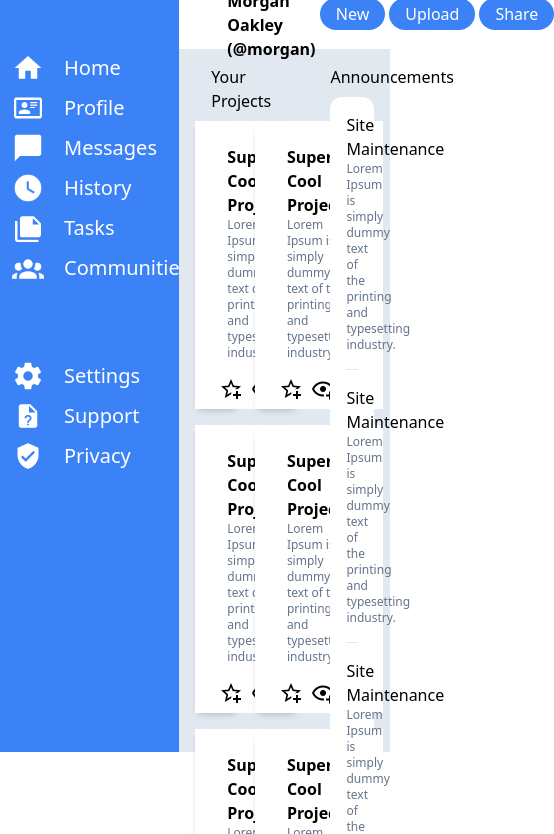
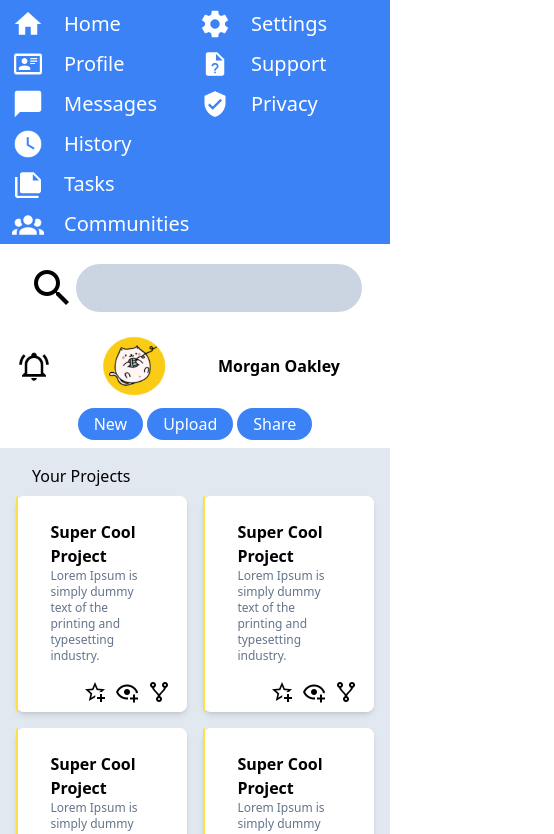
Before and after one commit to NikolaosKantartzopoulos/adminDashboard, a website: page index.html in a window 390 px wide. Shown: the part 92-926 px from the top of the page, 554 px wide, since content can reach past the window. Drawn offline with Linux system fonts and the light colour scheme.

Commit message:
Mobile CSS version added

```diff
--- a/index.html
+++ b/index.html
@@ -5,13 +5,13 @@
 		<meta name="viewport" content="width=device-width, initial-scale=1.0" />
 		<link href="dist/output.css" rel="stylesheet" />
 	</head>
-	<body class="flex flex-row h-screen font-sans w-screen">
-    <div id="leftPanel" class="flex-col  h-full bg-blue-500 px-2 pt-4">
+	<body class="flex flex-col sm:flex-row h-screen font-sans w-screen">
+    <div id="leftPanel" class="flex flex-col  h-full bg-blue-500 px-2 pt-4">
       <div
         id="navBar"
-        class=" flex flex-col text-xl text-white h-2/3 justify-between"
+        class="grid grid-cols-2 sm:flex sm:flex-col text-xl text-white h-2/3 justify-between"
       >
-        <div id="navLogo" class="text-white flex flex-row items-center">
+        <div id="navLogo" class="col-span-2 justify-center text-white flex flex-row items-center">
           <img src="images/icons/view-dashboard.png" class="w-20 p-1" />
           <div class="text-3xl text-white">Dashboard</div></div>
         <div id="navTop text-base">
@@ -64,38 +64,37 @@
             </li>
         </div>
       </div>
-      <div id="leftBottomPlaceholder" class="h-1/3"></div>
     </div>
 
-		<main class="bg-slate-200 w-4/5 flex flex-col grow">
-      <div id="mainTop" class="h-1/6 bg-white grid grid-cols-3 grid-rows-2 gap-1 px-2">
-          <div id="searchBar" class="col-start-1 col-span-2 row-start-1 row-span-1  flex flex-row p-5 ">
+		<main class="bg-slate-200 w-full sm:w-4/5 flex flex-col grow">
+      <div id="mainTop" class="flex flex-col sm:grid sm:grid-cols-3 sm:grid-rows-2 sm:h-1/6 bg-white  gap-1 px-2">
+          <div id="searchBar" class="sm:col-start-1 sm:col-span-2 sm:row-start-1 sm:row-span-1  flex flex-row p-5 ">
             <img src="images/icons/magnify.png">
             <input type="text" class="rounded-3xl bg-slate-300 grow">
           </div>
-          <div id="profileSection" class="col-start-3 col-span-1 row-start-1 row-span-1 flex flex-row justify-end items-center gap-8  mr-8">
+          <div id="profileSection" class="sm:col-start-3 sm:col-span-1 sm:row-start-1 sm:row-span-1 flex flex-row sm:justify-end justify-around items-center gap-8  mr-8">
             <div id="bellSection"><img src="images/icons/bell-ring-outline.png" class="w-8"></div>
             <div id="profileImageTop"><img src="images/icons/profileImage.png" class="w-16"></div>
             <div id="profileNameTop" class="font-bold">Morgan Oakley</div>
           </div>
-          <div id="welcomeSection" class="col-start-1 col-span-2 row-start-2 row-span-1 flex flex-row content-start items-center px-6 gap-4">
+          <div id="welcomeSection" class="hidden sm:col-start-1 sm:col-span-2 sm:row-start-2 sm:row-span-1 sm:flex sm:flex-row content-start items-center px-6 gap-4">
             <div><img src="images/icons/profileImage.png" class="w-16"></div>
             <div class="font-bold"><p class="text-sm">Hi there,</p><p>Morgan Oakley (@morgan)</p></div>
           </div>
-          <div id="menuButtons" class="mr-8 col-start-3 col-span-1 row-start-2 row-span-1 flex flex-row justify-between items-center gap-1">
-            <button class="bg-blue-500 text-white rounded-2xl px-4 py-1">New</button>
+          <div id="menuButtons" class="m-auto sm:mr-8 sm:col-start-3 sm:col-span-1 sm:row-start-2 sm:row-span-1 flex flex-row justify-between items-center gap-1">
+            <button class="bg-blue-500 text-white rounded-2xl px-4 py-1 my-2">New</button>
             <button class="bg-blue-500 text-white rounded-2xl px-4 py-1">Upload</button>
             <button class="bg-blue-500 text-white rounded-2xl px-4 py-1">Share</button>
 
           </div>
       </div>
-      <div id="mainBottom" class="h-5/6 grid grid-cols-3 gap-4">
+      <div id="mainBottom" class="grid grid-cols-1 sm:grid-cols-3 sm:h-5/6  gap-4">
         <div id="yourProjects" class="col-start-1 col-span-2">
           <h1 class="pt-4 pb-2 px-8">Your Projects</h1>
           <div id="projectsTabs" class="grid grid-cols-2 gap-4 px-4">
             <div class="bg-white shadow-md rounded-lg flex flex-row ">
               <div class="bg-yellow-300 w-2 rounded-tl-xl rounded-bl-xl"></div>
-              <div class="bg-white flex flex-col px-4 py-2">
+              <div class="bg-white flex flex-col px-4 py-2 rounded-lg">
                   <div class="p-4">
                     <h1 class="font-bold">Super Cool Project</h1>
                     <p class="text-slate-500 text-xs">Lorem Ipsum is simply dummy text of the printing and typesetting industry.</p>
@@ -109,7 +108,7 @@
             </div>
             <div class="bg-white shadow-md rounded-lg flex flex-row">
               <div class="bg-yellow-300 w-2 rounded-tl-xl rounded-bl-xl"></div>
-              <div class="bg-white flex flex-col px-4 py-2">
+              <div class="bg-white flex flex-col px-4 py-2 rounded-lg">
                   <div class="p-4">
                     <h1 class="font-bold">Super Cool Project</h1>
                     <p class="text-slate-500 text-xs">Lorem Ipsum is simply dummy text of the printing and typesetting industry.</p>
@@ -122,7 +121,7 @@
               </div>
             </div>            <div class="bg-white shadow-md rounded-lg flex flex-row">
               <div class="bg-yellow-300 w-2 rounded-tl-xl rounded-bl-xl"></div>
-              <div class="bg-white flex flex-col px-4 py-2">
+              <div class="bg-white flex flex-col px-4 py-2 rounded-lg">
                   <div class="p-4">
                     <h1 class="font-bold">Super Cool Project</h1>
                     <p class="text-slate-500 text-xs">Lorem Ipsum is simply dummy text of the printing and typesetting industry.</p>
@@ -135,7 +134,7 @@
               </div>
             </div>            <div class="bg-white shadow-md rounded-lg flex flex-row">
               <div class="bg-yellow-300 w-2 rounded-tl-xl rounded-bl-xl"></div>
-              <div class="bg-white flex flex-col px-4 py-2">
+              <div class="bg-white flex flex-col px-4 py-2 rounded-lg">
                   <div class="p-4">
                     <h1 class="font-bold">Super Cool Project</h1>
                     <p class="text-slate-500 text-xs">Lorem Ipsum is simply dummy text of the printing and typesetting industry.</p>
@@ -148,7 +147,7 @@
               </div>
             </div>            <div class="bg-white shadow-md rounded-lg flex flex-row">
               <div class="bg-yellow-300 w-2 rounded-tl-xl rounded-bl-xl"></div>
-              <div class="bg-white flex flex-col px-4 py-2">
+              <div class="bg-white flex flex-col px-4 py-2 rounded-lg">
                   <div class="p-4">
                     <h1 class="font-bold">Super Cool Project</h1>
                     <p class="text-slate-500 text-xs">Lorem Ipsum is simply dummy text of the printing and typesetting industry.</p>
@@ -161,7 +160,7 @@
               </div>
             </div>            <div class="bg-white shadow-md rounded-lg flex flex-row">
               <div class="bg-yellow-300 w-2 rounded-tl-xl rounded-bl-xl"></div>
-              <div class="bg-white flex flex-col px-4 py-2">
+              <div class="bg-white flex flex-col px-4 py-2 rounded-lg">
                   <div class="p-4">
                     <h1 class="font-bold">Super Cool Project</h1>
                     <p class="text-slate-500 text-xs">Lorem Ipsum is simply dummy text of the printing and typesetting industry.</p>
@@ -176,10 +175,10 @@
           </div>
 
         </div>
-        <div id="rightContentBar" class="sm:grid-col-start-3 col-span-1 flex flex-col justify-start ">
+        <div id="rightContentBar" class="ml-4 sm:grid-col-start-3 col-span-1 flex flex-col justify-start ">
           <div>
             <h1 class="pt-4 pb-2">Announcements</h1>
-            <div id="announementsBoard" class=" bg-white px-4 mr-4 rounded-xl">
+            <div id="announementsBoard" class=" bg-white px-4 mr-4 rounded-xl shadow-md">
               <div class="py-4">
                 <h3>Site Maintenance</h3>
                 <p class="text-slate-500 text-xs">Lorem Ipsum is simply dummy text of the printing and typesetting industry.</p>
@@ -198,7 +197,7 @@
           </div>
           <div>
             <p class="pt-4 pb-2">Trending</p>
-            <div id="trendingBoard" class=" bg-white px-4 mr-4 rounded-xl flex flex-col items-start gap-2 py-4">
+            <div id="trendingBoard" class=" bg-white px-4 mr-4 rounded-xl flex flex-col items-start gap-2 py-4  shadow-md">
 
               <div class="flex flow-row justify-start items-center gap-4 mr-4">
                 <img src="images/icons/profileImage.png" class="w-12">
```
Also changed, not shown: dist/output.css.
